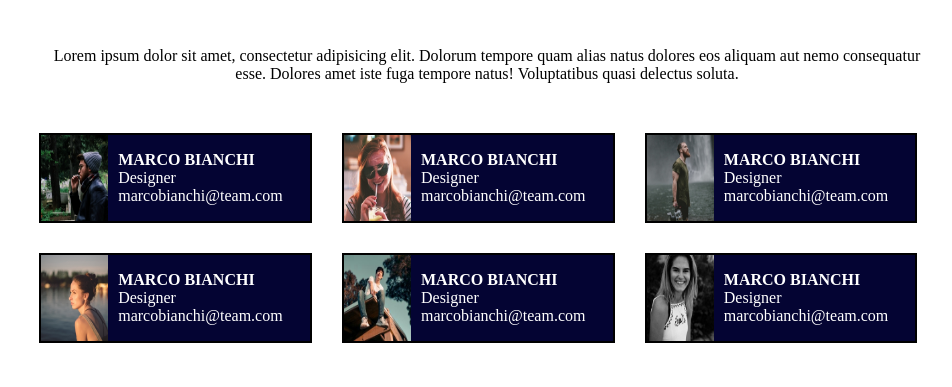
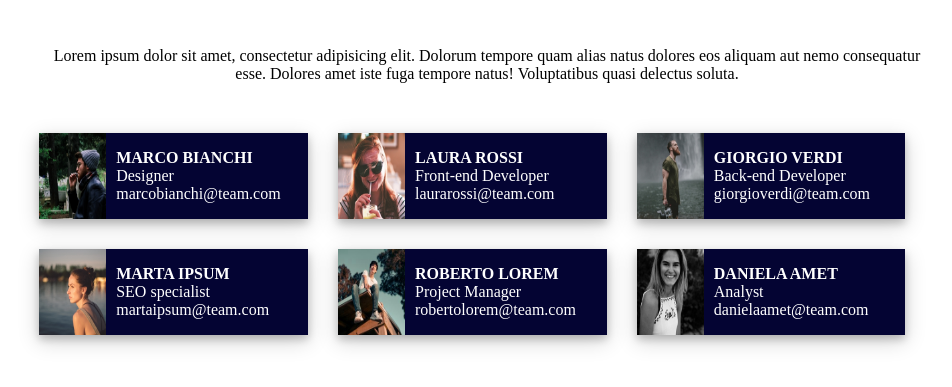
Before and after one commit to PaoloRen/html-css-flex-cards, a plain HTML site: page index.html in a window 1280 px wide. Shown: the part 61-448 px from the top of the page, without its empty margins (153-1105 px from the left). Drawn offline with Linux system fonts and the light colour scheme.

Commit message:
fixed: grid content

```diff
--- a/css/styles.css
+++ b/css/styles.css
@@ -36,9 +36,12 @@ div .row {
 
 div .col {
     width: 30%;
-    border: 2px solid black;
+/*    border: 2px solid black; sempre rubato da Gaetano
+è servito durante la creazion del layout
+ma ora posso toglierlo  */
     display: flex;
     background-color: rgb(4, 4, 51);
+    box-shadow: 0 4px 8px 0 rgba(0, 0, 0, 0.2), 0 6px 20px 0 rgba(0, 0, 0, 0.19);
 
 }
 /*ho un problema qui vorrei che la lista prendesse piu spazio nel quadrato
--- a/index.html
+++ b/index.html
@@ -33,43 +33,43 @@
                     </ul>
                 </div>
                 <div class="col">
-                    <img src="images/female1.png" alt="Marco Bianchi">
+                    <img src="images/female1.png" alt="Laura Rossi">
                     <ul>
-                        <li><strong>MARCO BIANCHI</strong></li>
-                        <li>Designer</li>
-                        <li><link rel="stylesheet" href="">marcobianchi@team.com</li>
+                        <li><strong>LAURA ROSSI</strong></li>
+                        <li>Front-end Developer</li>
+                        <li><link rel="stylesheet" href="">laurarossi@team.com</li>
                     </ul>
                 </div>
                 <div class="col">
-                    <img src="images/male2.png" alt="Marco Bianchi">
+                    <img src="images/male2.png" alt="Giorgio Verdi">
                     <ul>
-                        <li><strong>MARCO BIANCHI</strong></li>
-                        <li>Designer</li>
-                        <li><link rel="stylesheet" href="">marcobianchi@team.com</li>
+                        <li><strong>GIORGIO VERDI</strong></li>
+                        <li>Back-end Developer</li>
+                        <li><link rel="stylesheet" href="">giorgioverdi@team.com</li>
                     </ul>
                 </div>
                 <div class="col">
-                    <img src="images/female2.png" alt="Marco Bianchi">
+                    <img src="images/female2.png" alt="Marta Ipsum">
                     <ul>
-                        <li><strong>MARCO BIANCHI</strong></li>
-                        <li>Designer</li>
-                        <li><link rel="stylesheet" href="">marcobianchi@team.com</li>
+                        <li><strong>MARTA IPSUM</strong></li>
+                        <li>SEO specialist</li>
+                        <li><link rel="stylesheet" href="">martaipsum@team.com</li>
                     </ul>
                 </div>
                 <div class="col">
                     <img src="images/male3.png" alt="Marco Bianchi">
                     <ul>
-                        <li><strong>MARCO BIANCHI</strong></li>
-                        <li>Designer</li>
-                        <li><link rel="stylesheet" href="">marcobianchi@team.com</li>
+                        <li><strong>ROBERTO LOREM</strong></li>
+                        <li>Project Manager</li>
+                        <li><link rel="stylesheet" href="">robertolorem@team.com</li>
                     </ul>
                 </div>
                 <div class="col">
                     <img src="images/female3.png" alt="Marco Bianchi">
                     <ul>
-                        <li><strong>MARCO BIANCHI</strong></li>
-                        <li>Designer</li>
-                        <li><link rel="stylesheet" href="">marcobianchi@team.com</li>
+                        <li><strong>DANIELA AMET</strong></li>
+                        <li>Analyst</li>
+                        <li><link rel="stylesheet" href="">danielaamet@team.com</li>
                     </ul>
                 </div>
             </div>
```
